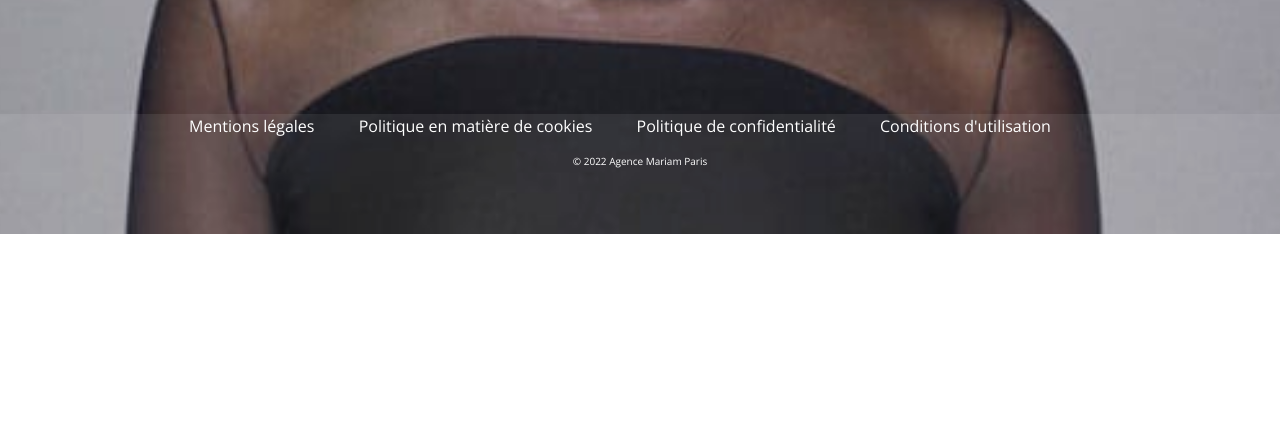
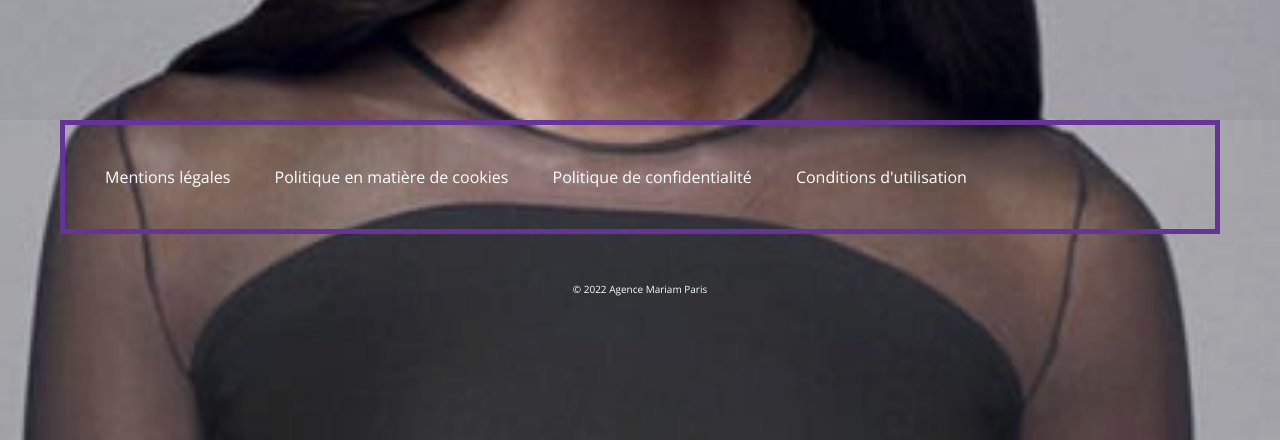
Before and after one commit to Mariam-26/agenceMariam, a plain HTML site: page public/index.html in a window 1280 px wide. Shown: the part 798-1238 px from the top of the page. Before the commit the page ends 1032 px from the top, so only its background shows below. Drawn offline with nearby package versions, Linux system fonts and the light colour scheme.

Commit message:
agenceMariam

```diff
--- a/assets/scss/style.scss
+++ b/assets/scss/style.scss
@@ -152,9 +152,13 @@ body {
 
 // FOOTER
 footer {
-    margin-top: 150px;
+    margin-top: 400px;
     background: rgba(255, 255, 255, 0.08);
-    height: 15vh;
+    height: 40vh;
+    .para1 {
+        border: 5px solid rebeccapurple;
+        padding: 40px;
+    }
     span {
         padding-top: 20px;
         margin-right: 40px;
--- a/public/index.html
+++ b/public/index.html
@@ -83,7 +83,7 @@
                 <h2>agence <br> mariam</h2>
                 <h3>paris</h3>
             </div>
-            <h2>postuler à l'agence mariam</h2>
+
             <a href="https://fr-fr.facebook.com/"><i class="fab fa-facebook-f"></i></a>
             <a href="https://twitter.com/?lang=fr"><i class="fab fa-twitter"></i></a>
             <a href="https://www.instagram.com/?hl=fr"><i class="fab fa-instagram">
@@ -101,7 +101,7 @@
     <footer>
         <div class="container-fluid">
             <div>
-                <p class="text-center mt-5"><span>Mentions légales</span> <span>Politique en matière de cookies</span> <span>Politique de confidentialité</span> <span>Conditions d'utilisation</span> </p>
+                <p class="para1 m-5"><span>Mentions légales</span> <span>Politique en matière de cookies</span> <span>Politique de confidentialité</span> <span>Conditions d'utilisation</span> </p>
                 <p class="text-center mt-3 copy">&copy; 2022 Agence Mariam Paris</p>
             </div>
         </div>
```
Also changed, not shown: public/css/style.css, 1 other file.
